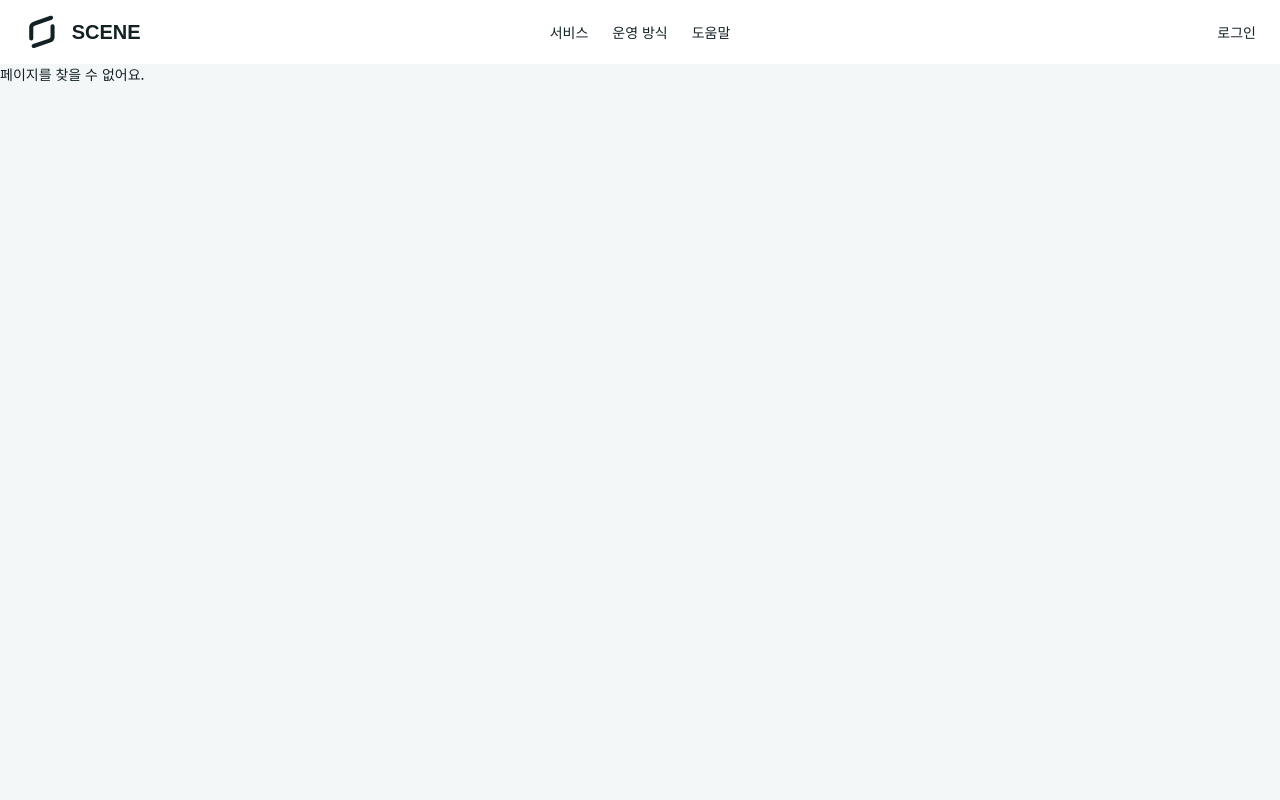
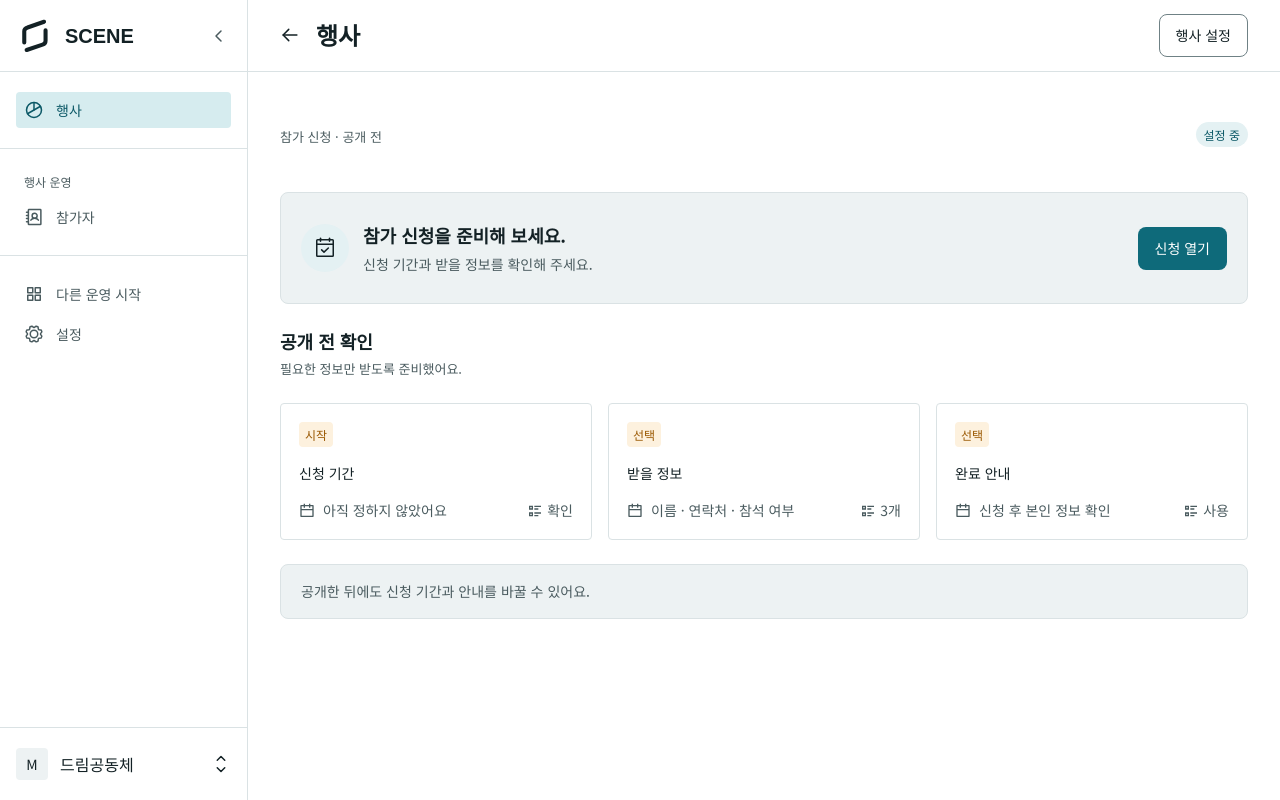
Before and after one commit to BeomhyunPark/SCENE, a React (Vite) app in the folder frontend/: page /events/1/participants/setup in a window 1280 px wide. Built offline with nearby package versions, Linux system fonts and the light colour scheme; a web font is replaced by a local one.

Commit message:
feat: confirm registration before opening it (#169)
Track: #168

```diff
--- a/frontend/src/App.tsx
+++ b/frontend/src/App.tsx
@@ -5,6 +5,7 @@ import { EventCreate } from "./components/EventCreate";
 import { EventHome } from "./components/EventHome";
 import { EventList } from "./components/EventList";
 import { EventParticipation } from "./components/EventParticipation";
+import { EventRegistrationSetup } from "./components/EventRegistrationSetup";
 import { PublicHeader } from "./components/PublicHeader";
 import { PublicHome } from "./components/PublicHome";
 import { PublicLogin } from "./components/PublicLogin";
@@ -46,6 +47,7 @@ export function App() {
         <Route path="/login" element={<PublicLogin />} />
         <Route path="/events" element={<EventList />} />
         <Route path="/events/new" element={<EventCreate />} />
+        <Route path="/events/:eventId/participants/setup" element={<EventRegistrationSetup />} />
         <Route path="/events/:eventId/participants" element={<EventParticipation />} />
         <Route path="/events/:eventId" element={<EventHome />} />
         <Route path="/signup" element={<PublicSignup />} />
--- a/frontend/src/components/EventParticipation.tsx
+++ b/frontend/src/components/EventParticipation.tsx
@@ -1,5 +1,5 @@
 import { useEffect } from "react";
-import { Link, useParams } from "react-router";
+import { Link, useNavigate, useParams } from "react-router";
 import arrowLeft from "../assets/event-create/arrow-left.svg";
 import calendarCheck from "../assets/event-home/calendar-check.svg";
 import checklist from "../assets/event-home/checklist.svg";
@@ -17,7 +17,9 @@ const ways = [
 
 export function EventParticipation() {
   const { eventId = "" } = useParams();
+  const navigate = useNavigate();
   const draft = readEventDraft(eventId);
+  const setupPath = eventId ? `/events/${eventId}/participants/setup` : "";
   const title = draft?.name || "행사";
   const context = draft ? eventContext(draft) : "";
 
@@ -60,7 +62,7 @@ export function EventParticipation() {
             <h2>아직 참가자가 없어요.</h2>
             <p>신청을 열거나 운영자가 직접 추가할 수 있어요.</p>
           </div>
-          <Button type="button" variant="primary" size={40}>
+          <Button type="button" variant="primary" size={40} onClick={() => setupPath && navigate(setupPath)}>
             참가 신청 준비
           </Button>
         </section>
@@ -70,7 +72,13 @@ export function EventParticipation() {
         </div>
         <div className="event-home__cards">
           {ways.map((item) => (
-            <button key={item.title} className="event-home__card" type="button" aria-label={item.title}>
+            <button
+              key={item.title}
+              className="event-home__card"
+              type="button"
+              aria-label={item.title}
+              onClick={item.title === "신청 링크 만들기" && setupPath ? () => navigate(setupPath) : undefined}
+            >
               <span className="event-home__chip">{item.badge}</span>
               <span className="event-home__card-title">{item.title}</span>
               <span className="event-home__card-meta">
--- /dev/null
+++ b/frontend/src/components/EventRegistrationSetup.tsx
@@ -0,0 +1,88 @@
+import { Link, useParams } from "react-router";
+import arrowLeft from "../assets/event-create/arrow-left.svg";
+import calendarCheck from "../assets/event-home/calendar-check.svg";
+import checklist from "../assets/event-home/checklist.svg";
+import dateIcon from "../assets/event-home/date.svg";
+import { Button } from "./Button";
+import { OperatorShell } from "./OperatorShell";
+import { eventContext, readEventDraft } from "./eventDraft";
+import "./EventHome.css";
+
+const checks = [
+  { title: "신청 기간", detail: "아직 정하지 않았어요", badge: "시작", action: "확인" },
+  { title: "받을 정보", detail: "이름 · 연락처 · 참석 여부", badge: "선택", action: "3개" },
+  { title: "완료 안내", detail: "신청 후 본인 정보 확인", badge: "선택", action: "사용" },
+];
+
+export function EventRegistrationSetup() {
+  const { eventId = "" } = useParams();
+  const draft = readEventDraft(eventId);
+  const title = draft?.name || "행사";
+  const context = draft ? eventContext(draft) : "";
+
+  return (
+    <OperatorShell
+      title={title}
+      eventName={title}
+      eventHref={eventId ? `/events/${eventId}` : undefined}
+      eventAreas={["participants"]}
+      participantsHref={eventId ? `/events/${eventId}/participants` : undefined}
+      framed
+      leading={
+        <Link className="event-home__back" to={eventId ? `/events/${eventId}/participants` : "/events"} aria-label="참가 운영">
+          <img src={arrowLeft} alt="" />
+        </Link>
+      }
+      action={
+        <Button type="button" variant="secondary" size={40}>
+          행사 설정
+        </Button>
+      }
+    >
+      <div className="event-home">
+        <div className="event-home__context">
+          <div>
+            {context ? <p className="event-home__facts">{context}</p> : null}
+            <p className="event-home__state">참가 신청 · 공개 전</p>
+          </div>
+          <span className="event-home__badge">설정 중</span>
+        </div>
+        <section className="event-home__welcome">
+          <span className="event-home__mark" aria-hidden="true">
+            <img src={calendarCheck} alt="" />
+          </span>
+          <div className="event-home__welcome-copy">
+            <h2>참가 신청을 준비해 보세요.</h2>
+            <p>신청 기간과 받을 정보를 확인해 주세요.</p>
+          </div>
+          <Button type="button" variant="primary" size={40}>
+            신청 열기
+          </Button>
+        </section>
+        <div className="event-home__work-intro">
+          <h2>공개 전 확인</h2>
+          <p>필요한 정보만 받도록 준비했어요.</p>
+        </div>
+        <div className="event-home__cards">
+          {checks.map((item) => (
+            <button key={item.title} className="event-home__card" type="button" aria-label={item.title}>
+              <span className="event-home__chip">{item.badge}</span>
+              <span className="event-home__card-title">{item.title}</span>
+              <span className="event-home__card-meta">
+                <span>
+                  <img src={dateIcon} alt="" />
+                  {item.detail}
+                </span>
+                <span>
+                  <img src={checklist} alt="" />
+                  {item.action}
+                </span>
+              </span>
+            </button>
+          ))}
+        </div>
+        <p className="event-home__note">공개한 뒤에도 신청 기간과 안내를 바꿀 수 있어요.</p>
+      </div>
+    </OperatorShell>
+  );
+}
```
Also changed, not shown: 1 other file (tests, documents, lock files or other folders).
